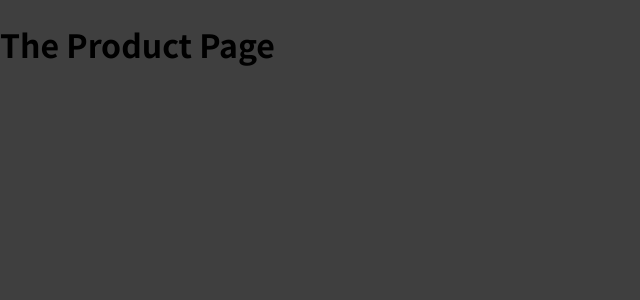
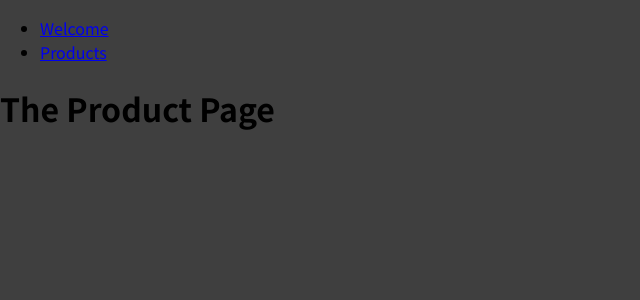
Before and after one commit to Elliotelon/2022_reaect-guide_SPA, a JavaScript app: page /products in a window 1280 px wide. Shown: the top 300 px of the page, without its empty margins (0-640 px from the left). Built offline with nearby package versions, Linux system fonts and the light colour scheme.

Commit message:
Add Link

```diff
--- a/src/App.js
+++ b/src/App.js
@@ -1,14 +1,18 @@
 import { Route, Routes } from "react-router-dom";
 import Welcome from "./pages/Welcome";
 import Products from "./pages/Products";
+import MainHeader from "./components/MainHeader";
 
 function App() {
   return (
     <div>
-      <Routes>
-        <Route path="/welcome" element={<Welcome />} />
-        <Route path="/products" element={<Products />} />
-      </Routes>
+      <MainHeader />
+      <main>
+        <Routes>
+          <Route path="/welcome" element={<Welcome />} />
+          <Route path="/products" element={<Products />} />
+        </Routes>
+      </main>
     </div>
   );
 }
--- /dev/null
+++ b/src/components/MainHeader.js
@@ -0,0 +1,20 @@
+import { Link } from "react-router-dom";
+
+const MainHeader = () => {
+  return (
+    <header>
+      <nav>
+        <ul>
+          <li>
+            <Link to="/welcome">Welcome</Link>
+          </li>
+          <li>
+            <Link to="/products">Products</Link>
+          </li>
+        </ul>
+      </nav>
+    </header>
+  );
+};
+
+export default MainHeader;
```
Also changed, not shown: 1 other file (tests, documents, lock files or other folders).
